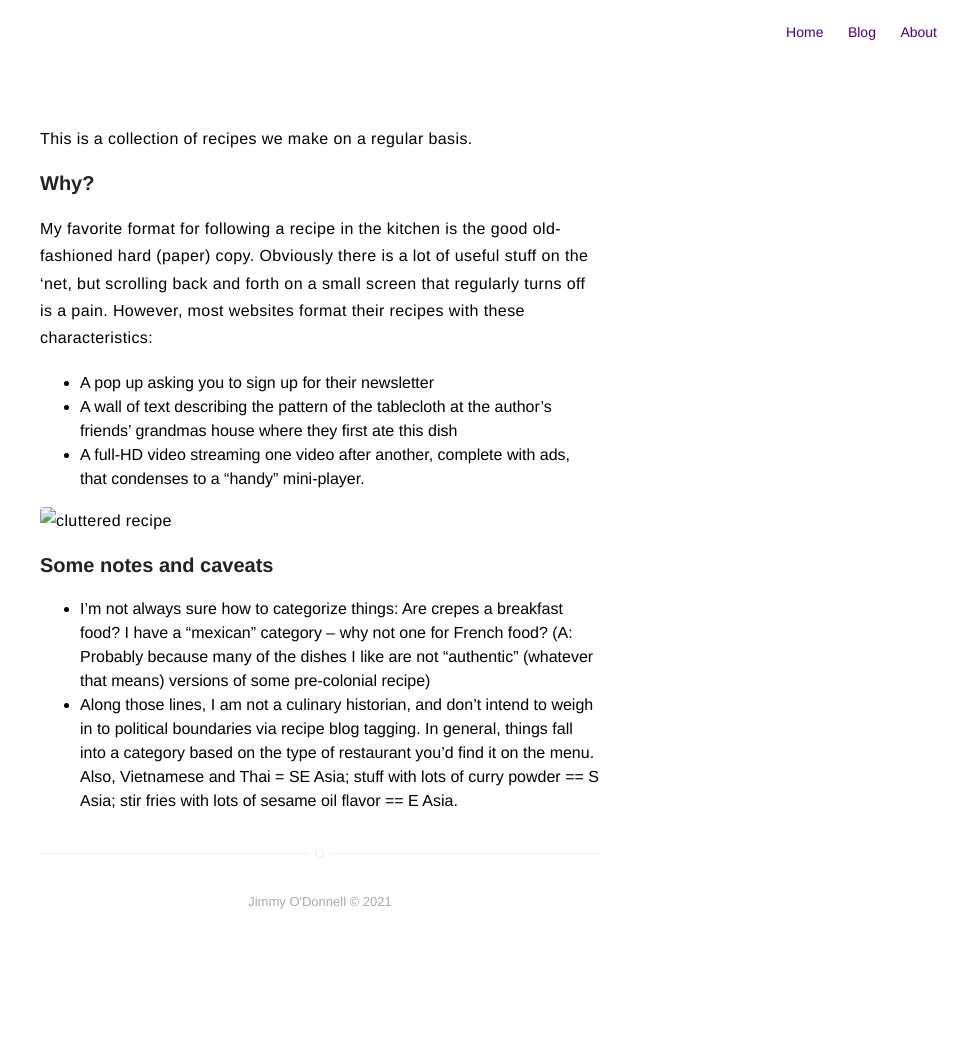
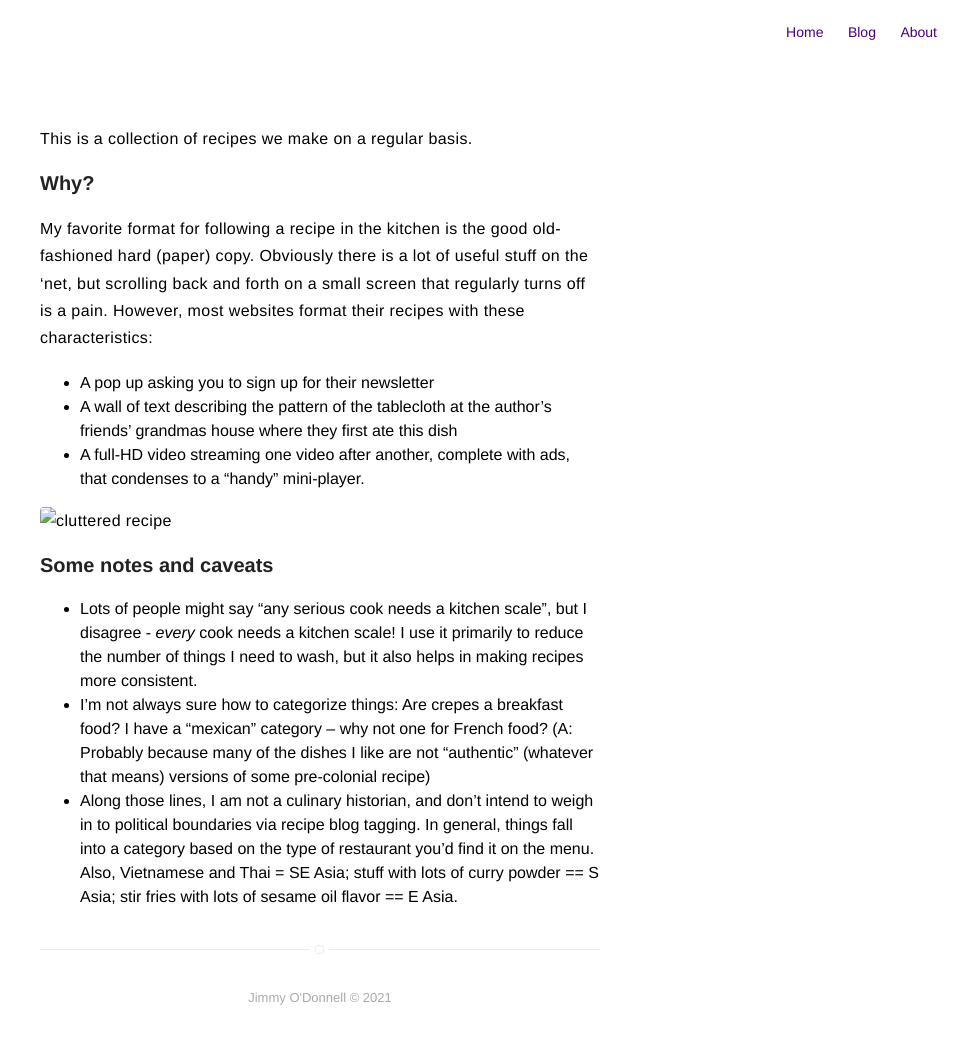
Before and after one commit to jimmyodonnell/jimmyodonnell.github.io, a Jekyll site: the page built from recipes/preface.md, in a window 1280 px wide. Shown: the whole page, without its empty margins (320-1280 px from the left). Built offline with Jekyll 4.4.1, drawn with Linux system fonts in a browser that asks for light colours; our own code applies the rules of GitHub Pages for plain Markdown files; before the commit the page ends 949 px from its top, so only the background shows below that.

Commit message:
update preface

```diff
--- a/recipes/preface.md
+++ b/recipes/preface.md
@@ -10,5 +10,6 @@ My favorite format for following a recipe in the kitchen is the good old-fashion
 
 
 ### Some notes and caveats
+- Lots of people might say "any serious cook needs a kitchen scale", but I disagree - _every_ cook needs a kitchen scale! I use it primarily to reduce the number of things I need to wash, but it also helps in making recipes more consistent.
 - I'm not always sure how to categorize things: Are crepes a breakfast food? I have a "mexican" category -- why not one for French food? (A: Probably because many of the dishes I like are not "authentic" (whatever that means) versions of some pre-colonial recipe)
 - Along those lines, I am not a culinary historian, and don't intend to weigh in to political boundaries via recipe blog tagging. In general, things fall into a category based on the type of restaurant you'd find it on the menu. Also, Vietnamese and Thai = SE Asia; stuff with lots of curry powder == S Asia; stir fries with lots of sesame oil flavor == E Asia.
```
